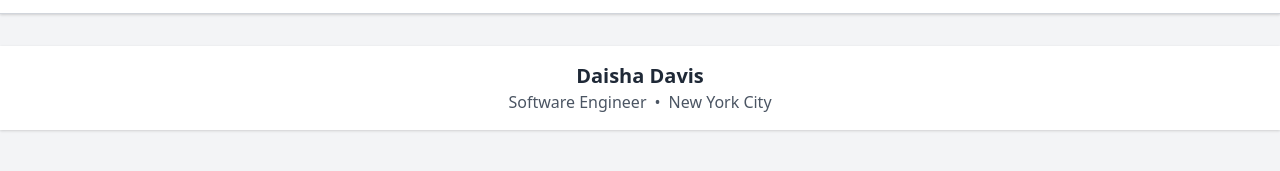
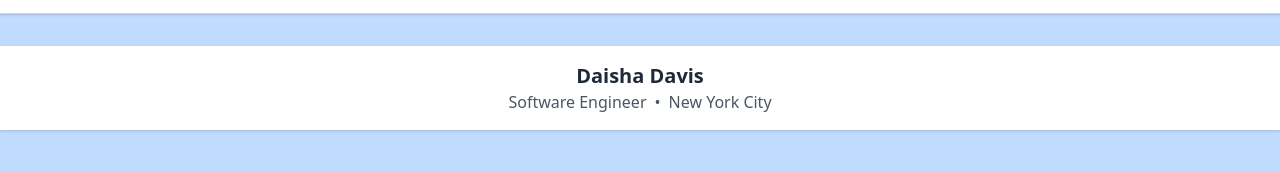
Before and after one commit to daishadavis/Personal-Website, a plain HTML site: page index.html in a window 1280 px wide. Shown: the part 51-222 px from the top of the page. Drawn offline with nearby package versions, Linux system fonts and the light colour scheme.

Commit message:
Tailwind CDN

```diff
--- a/index.html
+++ b/index.html
@@ -7,7 +7,7 @@
         <link href="https://cdn.jsdelivr.net/npm/tailwindcss@2.2.19/dist/tailwind.min.css" rel="stylesheet">
         <title>Daisha Davis</title>
     </head>
-    <body class="bg-gray-100 text-gray-800">
+    <body class="bg-blue-200 text-gray-800">
        <header class="bg-white shadow">
             <nav class="container mx-auto p-4">
                 <ul class="flex space-x-4 justify-center">
```
